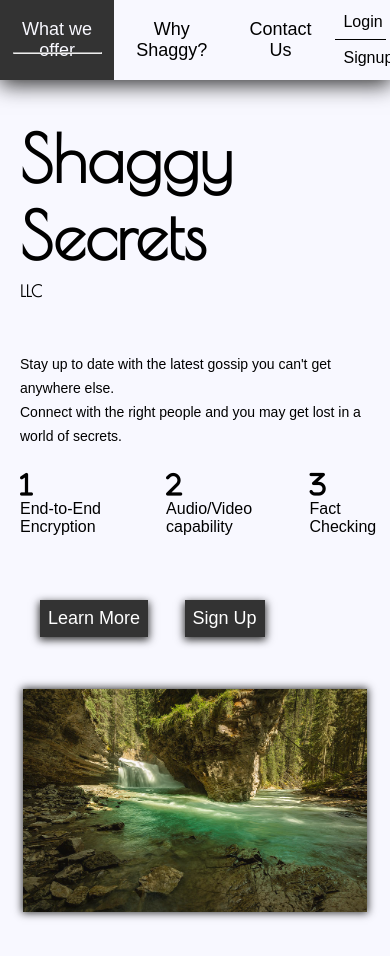
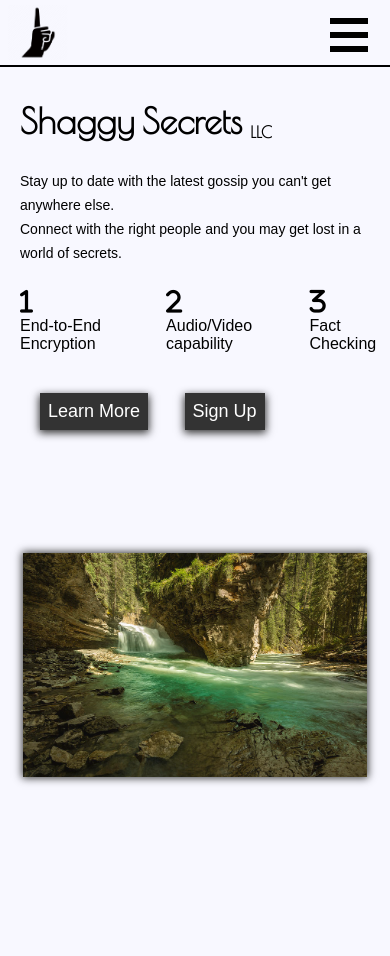
Before and after one commit to index-daddy372466/casestudy-client-accessibility, a website: page index.html in a window 390 px wide. After the commit the page ends 876 px from the top, so only its background shows below. Drawn offline with nearby package versions, Linux system fonts and the light colour scheme.

Commit message:
test: mobile - landscape & portrait navigation pane

```diff
--- a/index.html
+++ b/index.html
@@ -26,17 +26,24 @@
   <body>
     <!-- wrap all -->
     <div id="wrapper">
-      <!-- logo -->
-      <div id="logo-container">
-        <a href="/">
-          <img src="./shh.webp" alt="" height="75" width="85" id="logo" />
-        </a>
-      </div>
+       <div id="mob-wrapper"></div>
+          <!-- logo -->
+        <div id="logo-container">
+          <a href="/">
+            <img src="/images/shh.webp" alt="" height="75" width="85" id="logo" />
+          </a>
+        </div>
+          <div id="span-container">
+            <div class="mob-span no-pointer"></div>
+            <div class="mob-span no-pointer"></div>
+            <div class="mob-span no-pointer"></div>
+          </div>
+
       <!-- navigation -->
-      <div id="nav" class="nav-container container-nav">
+      <div id="nav" class="nav-container container-nav bye-nav">
         <ul class="nav-list-container">
           <li class="nav-list-item nohighlight">
-            <a href="#">What we offer</a>
+            <a href="#whatweoffer">What we offer</a>
           </li>
           <li class="nav-list-item nohighlight">
             <a href="#">Why Shaggy?</a>
@@ -44,10 +51,13 @@
           <li class="nav-list-item nohighlight">
             <a href="#">Contact Us</a>
           </li>
+          <li class="nav-list-item nohighlight">
+            <a href="#">Contact Us</a>
+          </li>
         </ul>
         <div class="user-container container-user">
-          <button id="login">Login</button>
-          <button id="signup">Signup</button>
+          <button id="login" class="userbtn">Login</button>
+          <button id="signup" class="userbtn">Signup</button>
         </div>
       </div>
       <main id="main">
@@ -94,11 +104,16 @@
         <!-- image container -->
         <section id="header-img" class="img-container container-img">
           <!-- img -->
-          <img src="./cave.jpg" alt="" id="img" class="img-actual actual-img" />
+          <img
+            src="images/cave.jpg"
+            alt=""
+            id="img"
+            class="img-actual actual-img"
+          />
         </section>
       </main>
     </div>
     <script src="main.js"></script>
-    <!-- <script src="tests.js"></script> -->
+    <script src="tests.js"></script>
   </body>
 </html>
--- a/styles.css
+++ b/styles.css
@@ -25,6 +25,9 @@ body {
   display: flex;
   flex-direction: row;
   justify-content: end;
+  position: fixed;
+  border-bottom: 2px solid black;
+  top: 0;
   align-items: center;
   height: 80px;
   box-shadow: 0 0.25rem 20px 0.5px #333;
@@ -104,7 +107,7 @@ body {
   justify-items: end;
   gap: 0.5rem;
   margin-bottom: 1.25rem;
-  width:100%;
+  width: 100%;
   flex-wrap: wrap;
 }
 .info-para {
@@ -160,7 +163,8 @@ body {
   transition: 0.25s;
   padding: 0.5rem;
   font-size: 16px;
-  background:transparent;
+  background: transparent;
+  z-index: 998;
 }
 #login:hover,
 #signup:hover {
@@ -188,17 +192,16 @@ body {
 #header {
   height: 100%;
   width: 100%;
-
 }
-#header-img{
+#header-img {
   display: flex;
   flex-direction: column;
   align-items: center;
   justify-content: center;
 }
-#img{
-  width:88%;
-  box-shadow: 0 0 8px .9px #333;
+#img {
+  width: 88%;
+  box-shadow: 0 0 8px 0.9px #333;
 }
 
 /* container header */
@@ -220,7 +223,7 @@ body {
   padding: 0.5rem;
   margin-left: 2rem;
   transition: 0.25s;
-  box-shadow: 0 0.15rem 8px .9px #333
+  box-shadow: 0 0.15rem 8px 0.9px #333;
 }
 .cta-btn:hover {
   background: #fff;
@@ -228,29 +231,148 @@ body {
   cursor: pointer;
 }
 
-.vis-none{
-  position: absolute;
-  top:100px;
+#mob-button-container {
+  display: none;
 }
-@media screen and (max-width:989px){
-  body{
+.no-pointer {
+  pointer-events: none;
+}
+#mob-wrapper{
+  display:none;
+}
+@media screen and (max-width: 989px) {
+  #mob-button-container {
+    display: block;
+    /* border-bottom: 2px solid #333; */
+    width: 100%;
+    height: 55px;
+    position: fixed;
+    top: 10px;
+    right: 0;
+    display: flex;
+    flex-direction: column;
+    align-items: end;
+    justify-content: center;
+    z-index: 998;
+  }
+  #mob-wrapper{
+    border-bottom:2px solid black;
+    height:67px;
+    position:fixed;
+    top:0;
+    left:0;
+    width:100%;
+    display:Block;
+  }
+  .spawn-hr{
+    width:75%;
+    margin:0 auto;
+    text-align: center;
+    border:2px solid rgb(0, 0, 0);
+    border-radius: 0 12px;
+    position: absolute;
+    bottom:.5px;
+
+  }
+  #span-container {
+    width: 50px;
+    height: 50px;
+    display: flex;
+    position:fixed;
+    right:0;
+    top:10px;
+    flex-direction: column;
+    align-items: center;
+    justify-content: space-evenly;
+    margin: 0 1rem 0 0;
+    z-index: 999;
+    cursor:pointer;
+  }
+  .mob-span {
+    height: 6px;
+    width: 75%;
+    background: #000;
+    transition: 0.75s;
+  }
+  .top-span {
+    transform: translate(0, 13.5px) rotate(45deg);
+  }
+  .bottom-span {
+    transform: translate(0, -15px) rotate(-45deg);
+  }
+  .mid-span {
+    opacity: 0;
+    transform: translate(0, -5px) rotate(360deg);
+  }
+  #banner-title {
+    font-size:35px;
+  }
+
+  .toggle-mob {
+    animation: flip 0.25s forwards;
+  }
+  body {
     overflow-x: hidden;
   }
-  #banner-container{
-    transform:scale(1);
+  #banner-container {
+    transform: scale(1);
+    gap: 0.5rem;
+    margin-top: 2.75rem;
+  }
+  #nav {
+    border: 2px solid rgb(67, 198, 255);
+    transition: 0.75s;
+    width:245px;
+    height: 300px;
+    z-index: 997;
+    background: ghostwhite;
+    overflow: hidden;
   }
 
+  .bye-nav {
+    right: -100%;
+  }
+  .hi-nav {
+    right: 0;
+  }
+  .nav-list-container {
+    flex-direction: column;
+    justify-content: center;
+    gap: .25rem;
+    margin-top:2rem;
+  }
+  .nav-list-item > a {
+    width: 165px;
+    position:relative;
+  }
+  #login,
+  #signup,
+  .nav-list-item {
+    margin: unset;
+    height: 50px;
+  }
+  .user-container {
+    justify-content: end;
+  }
 
+  #logo {
+    position: fixed;
+    height: 55px;
+    width: 60px;
+    top: 5px;
+    left: 8px;
+    z-index: 999;
+  }
 }
-@media screen and (max-width:800px){
-  #main{
-    margin-top:2rem;
-    display:flex;
+@media screen and (max-width: 800px) {
+  #main {
+    margin-top: 2rem;
+    display: flex;
     flex-direction: column;
   }
-  #img{
-    max-width:400px;
-    min-width:250px;
+  #img {
+    max-width: 400px;
+    min-width: 250px;
   }
   .cta-btn {
     margin-top: unset;
--- a/tests.js
+++ b/tests.js
@@ -22,3 +22,39 @@
 //     }
 // })
 // }
+
+
+// test toggle nav by class
+const toggleNav = (nav) => {
+nav.classList.toggle('hi-nav')
+}
+const removeNav = (nav) => {
+    nav.classList.remove('hi-nav')
+}
+const revertSpan = (span) => {
+    let classes = [...span.classList].filter(x=>x!='mob-span'&&x!='no-pointer')
+    console.log(classes)
+    if(classes.length == 1) span.classList.remove(classes[0])
+}
+
+// test click mob button
+const mobbtn = document.getElementById('span-container')
+const spanclasses = ['top-span','mid-span','bottom-span']
+const spans = [...mobbtn.children]
+mobbtn.onclick = e => {
+    console.log('target acquired')
+    spans.forEach((sp,idx)=>{
+       sp.classList.toggle(spanclasses[idx])
+       toggleNav(document.getElementById('nav'))
+    })
+}
+
+// resize window
+window.onresize = e => {
+  // toggle button classes are removed
+  if(window.innerWidth > 989){
+    removeNav(document.getElementById('nav'))
+    spans.forEach(sp=> revertSpan(sp))
+  }
+
+}
```
Also changed, not shown: README.md, image.png, images/cave.jpg (renamed from cave.jpg), images/desktop.png (renamed from desktop.png), images/image.png (added), images/mob2.PNG (added), images/mobilenav_concept.jpg (added), images/overlapresult.jpg (added), images/problemissue.jpg (added), images/problemissue2.jpg (added), images/problemissue3.jpg (added), images/shh.webp (renamed from shh.webp), main.js (line endings or trailing spaces), 2 other files.
